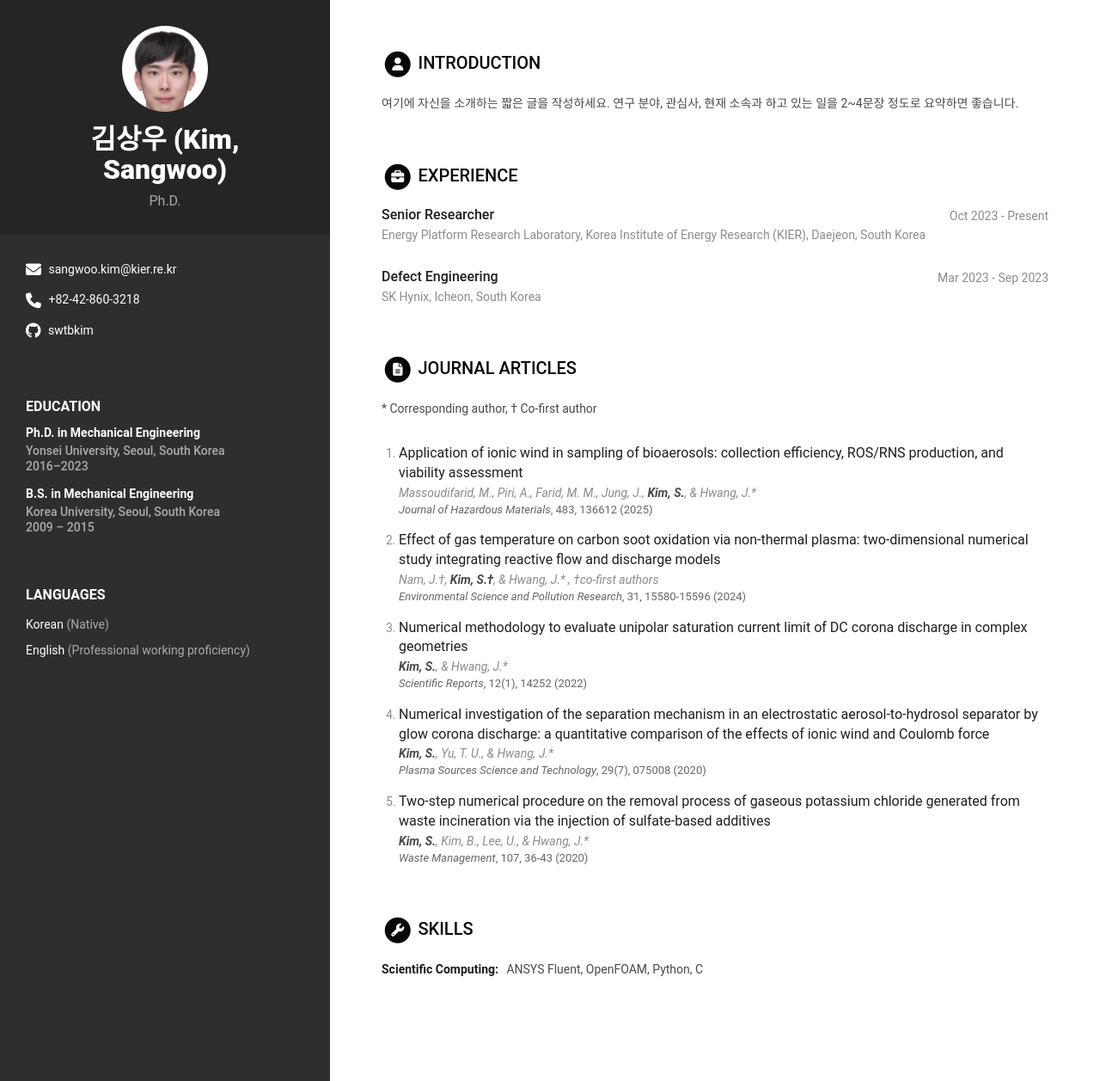
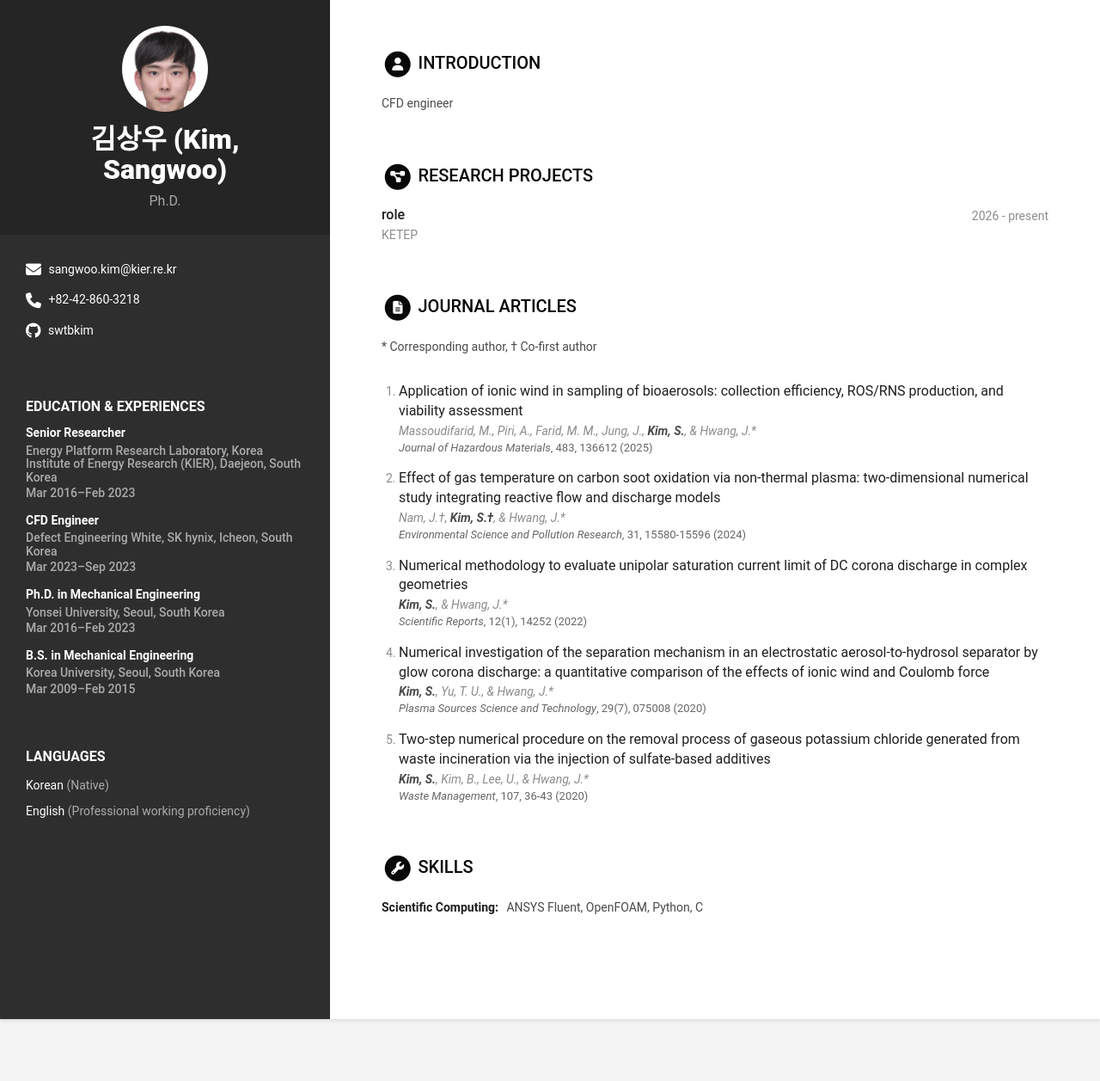
Before and after one commit to swtbkim/SangwooKim, a Jekyll site: the page built from print.html, in a window 1280 px wide. Shown: the whole page at 86% size. Built offline with Jekyll 4.4.1, drawn with Linux system fonts in a browser that asks for light colours; after the commit the page ends 1185 px from its top, so only the background shows below that.

Commit message:
Update data.yml

```diff
--- a/_data/data.yml
+++ b/_data/data.yml
@@ -38,20 +38,27 @@ career-profile:
   title: Introduction
   # placeholder - 자기소개를 작성하세요
   summary: |
-    여기에 자신을 소개하는 짧은 글을 작성하세요. 연구 분야, 관심사, 현재 소속과
-    하고 있는 일을 2~4문장 정도로 요약하면 좋습니다.
+    CFD engineer
 
 education:
-  title: Education
+  title: Education & Experiences
   info:
+  - degree: Senior Researcher
+    university: Energy Platform Research Laboratory, Korea Institute of Energy Research (KIER), Daejeon, South Korea
+    time: Mar 2016&ndash;Feb 2023
+
+  - degree: CFD Engineer
+    university: Defect Engineering White, SK hynix, Icheon, South Korea
+    time: Mar 2023&ndash;Sep 2023
+
   - degree: Ph.D. in Mechanical Engineering
     university: Yonsei University, Seoul, South Korea
-    time: 2016&ndash;2023
+    time: Mar 2016&ndash;Feb 2023
     details:
 
   - degree: B.S. in Mechanical Engineering
     university: Korea University, Seoul, South Korea
-    time: 2009 &ndash; 2015
+    time: Mar 2009&ndash;Feb 2015
 
 # ---------------------------------------------------------------
 # Publications : publications / publications2 / publications3 세 개까지 사용 가능
@@ -70,7 +77,7 @@ publications:
 
   - title: "Effect of gas temperature on carbon soot oxidation via non-thermal plasma: two-dimensional numerical study integrating reactive flow and discharge models"
     link:
-    authors: 'Nam, J.†, **Kim, S.†**, & Hwang, J.\* , †co-first authors'
+    authors: 'Nam, J.†, **Kim, S.†**, & Hwang, J.\*'
     conference: "*Environmental Science and Pollution Research*, 31, 15580-15596 (2024)"
 
   - title: "Numerical methodology to evaluate unipolar saturation current limit of DC corona discharge in complex geometries"
@@ -112,18 +119,6 @@ publications3:
 # Experiences : experiences / experiences2 / experiences3 세 개까지 사용 가능
 # ---------------------------------------------------------------
 experiences:
-  title: Experience
-  icon: briefcase
-  info:
-  - role: Senior Researcher
-    time: Oct 2023 - Present
-    company: Energy Platform Research Laboratory, Korea Institute of Energy Research (KIER), Daejeon, South Korea
-
-  - role: Defect Engineering
-    time: Mar 2023 - Sep 2023
-    company: SK Hynix, Icheon, South Korea
-
-experiences2:
   title: Research Projects
   icon: project-diagram
   info:
```
